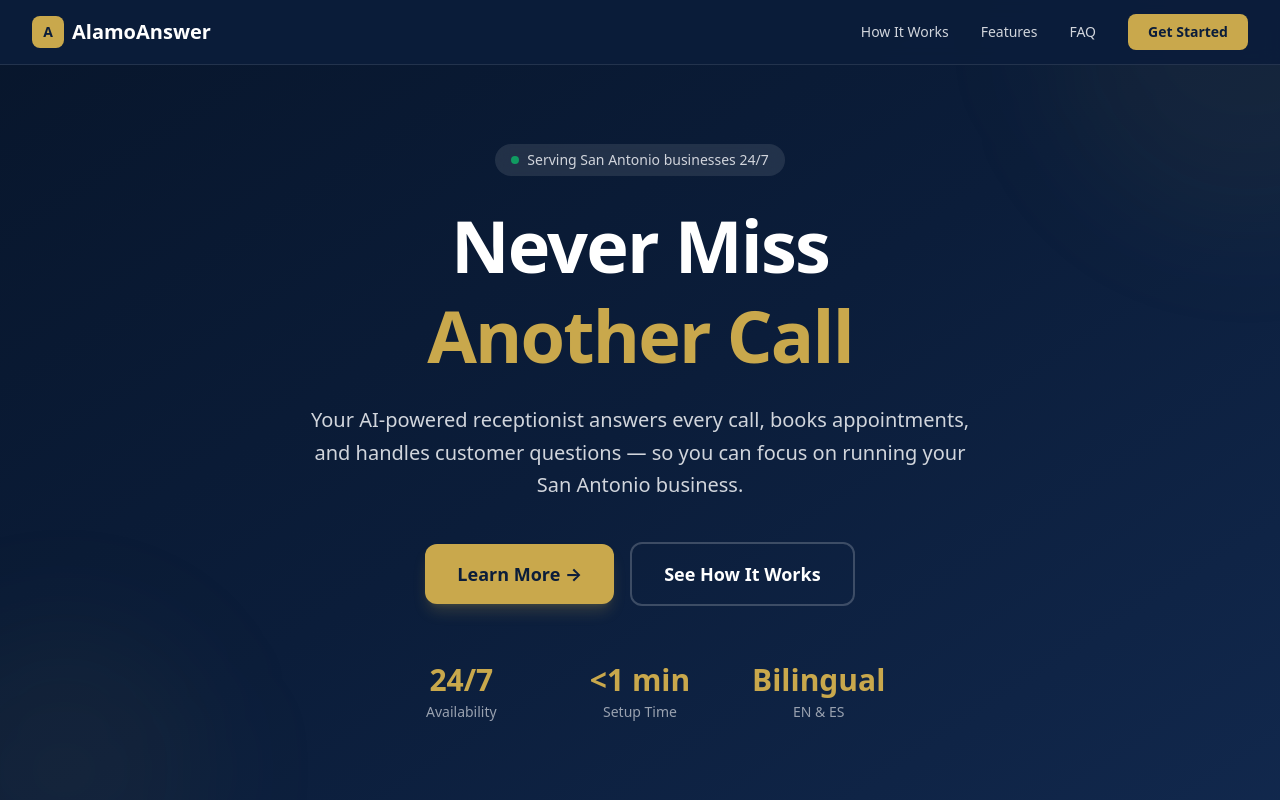
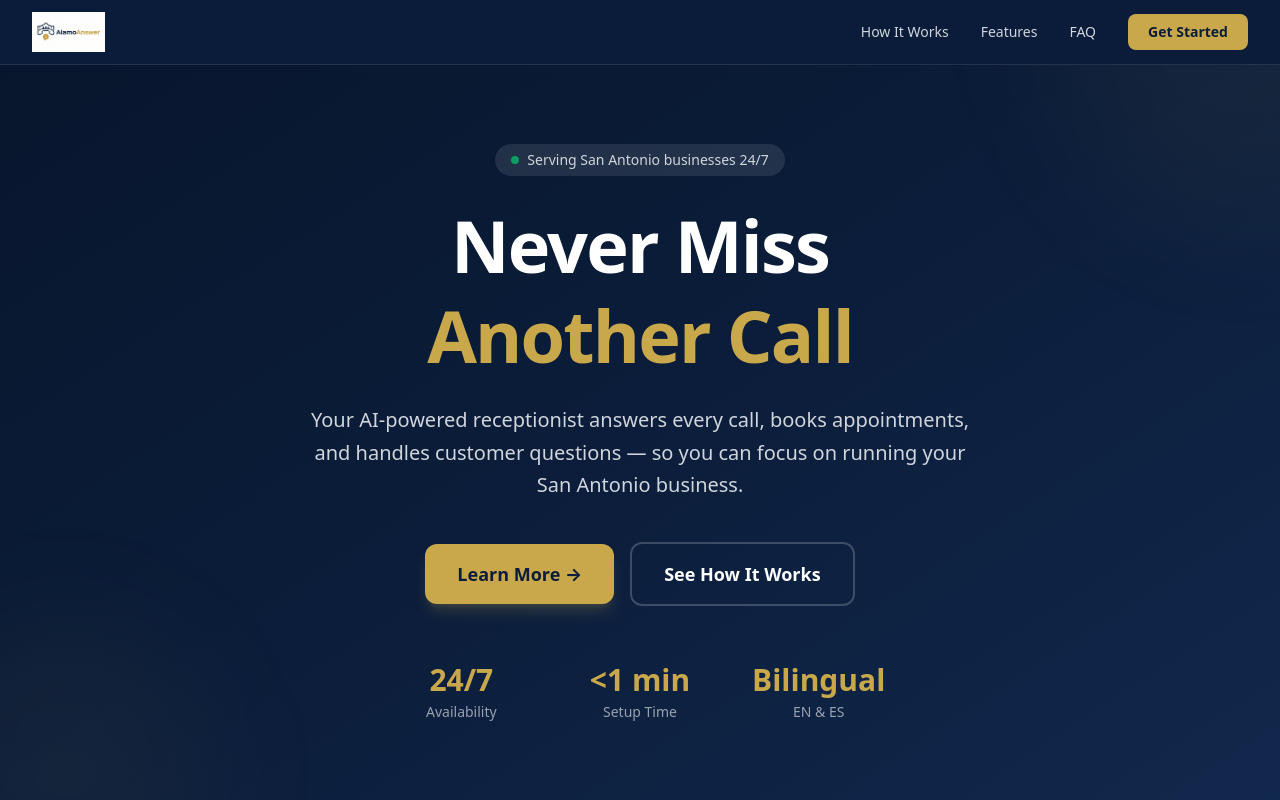
Before and after one commit to dforsyth09/alamoanswer-web, a Next.js app: page / in a window 1280 px wide. Shown: the top 800 px of the page. Built offline with nearby package versions, Linux system fonts and the light colour scheme.

Commit message:
Add logo, remove pricing from footer links

```diff
--- a/src/components/Footer.tsx
+++ b/src/components/Footer.tsx
@@ -5,8 +5,7 @@
         <div className="grid md:grid-cols-4 gap-8">
           <div className="md:col-span-2">
             <div className="flex items-center gap-2 mb-4">
-              <div className="w-8 h-8 bg-gold rounded-lg flex items-center justify-center font-bold text-navy text-sm">A</div>
-              <span className="text-white font-bold text-xl">AlamoAnswer</span>
+              <img src="/logo.jpg" alt="AlamoAnswer" className="h-10 w-auto" />
             </div>
             <p className="text-gray-400 text-sm leading-relaxed max-w-sm">
               AI-powered receptionist built for San Antonio businesses. Never miss another call, appointment, or customer.
@@ -19,7 +18,7 @@
           <div>
             <h4 className="text-white font-semibold mb-4 text-sm uppercase tracking-wide">Quick Links</h4>
             <ul className="space-y-2">
-              {["How It Works", "Features", "Pricing", "FAQ"].map((item) => (
+              {["How It Works", "Features", "FAQ"].map((item) => (
                 <li key={item}>
                   <a
                     href={`#${item.toLowerCase().replace(/\s+/g, "-")}`}
--- a/src/components/Navbar.tsx
+++ b/src/components/Navbar.tsx
@@ -8,8 +8,7 @@
       <div className="max-w-7xl mx-auto px-4 sm:px-6 lg:px-8">
         <div className="flex items-center justify-between h-16">
           <a href="#" className="flex items-center gap-2">
-            <div className="w-8 h-8 bg-gold rounded-lg flex items-center justify-center font-bold text-navy text-sm">A</div>
-            <span className="text-white font-bold text-xl">AlamoAnswer</span>
+            <img src="/logo.jpg" alt="AlamoAnswer" className="h-10 w-auto" />
           </a>
           <div className="hidden md:flex items-center gap-8">
             {["How It Works", "Features", "FAQ"].map((item) => (
```
Also changed, not shown: public/logo.jpg (added).
